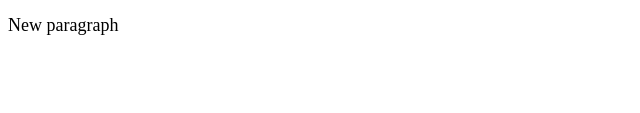
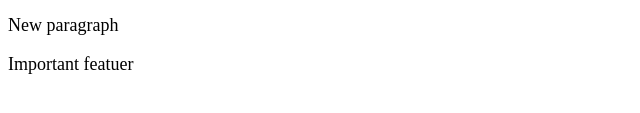
Before and after one commit to Archimond9/git-hub-test, a plain HTML site: page index.html in a window 1280 px wide. Shown: the part 143-256 px from the top of the page, without its empty margins (0-640 px from the left). Drawn offline with Linux system fonts and the light colour scheme.

Commit message:
Important client request

```diff
--- a/index.html
+++ b/index.html
@@ -11,5 +11,6 @@
     <h1>Portfolio site</h1>
     <p>Portfolio site</p>
     <p>New paragraph</p>
+    <p>Important featuer</p>
 </body>
 </html>
```
